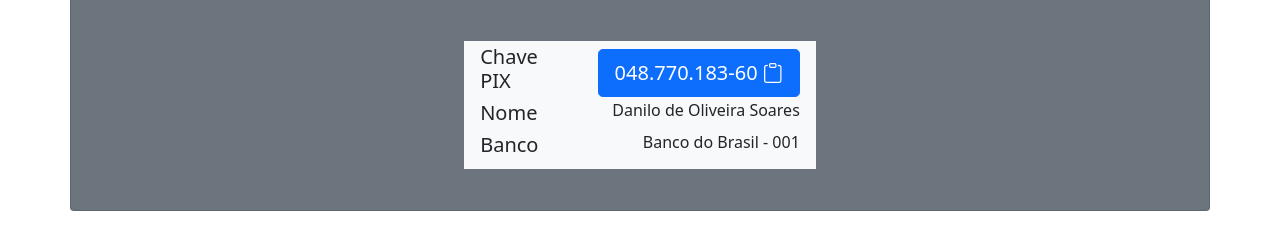
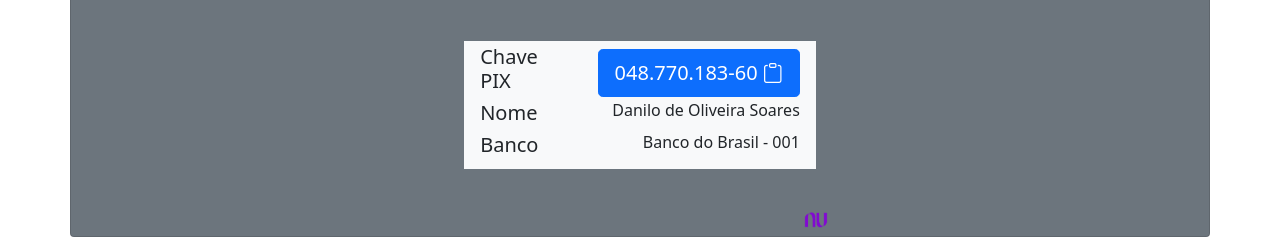
Before and after one commit to PxGGamingbd/pix-bb, a plain HTML site: page index.html in a window 1280 px wide. Shown: the part 557-800 px from the top of the page. Drawn offline with nearby package versions, Linux system fonts and the light colour scheme.

Commit message:
tentativa-link-bank

```diff
--- a/index.html
+++ b/index.html
@@ -85,6 +85,17 @@
         </div>
       </div>
       <HR></HR>
+      <!-- tentativa -->
+      <ul class="nav col-md-4 justify-content-end list-unstyled d-flex">
+        <li class="ms-3">
+          <a
+            class="text-muted"
+            href="https://app.nubank.com.br/#/login"
+            ><img src="/img/a0f05863f4539896223167b6726a9a5d616f2253.png" width="24" height="24" alt=""></a>
+        </li>
+
+      </ul>
+      <!-- tentativa -->
     </div>
     <script
       src="https://cdn.jsdelivr.net/npm/bootstrap@5.1.3/dist/js/bootstrap.bundle.min.js"
```
Also changed, not shown: img/a0f05863f4539896223167b6726a9a5d616f2253.png (added).
